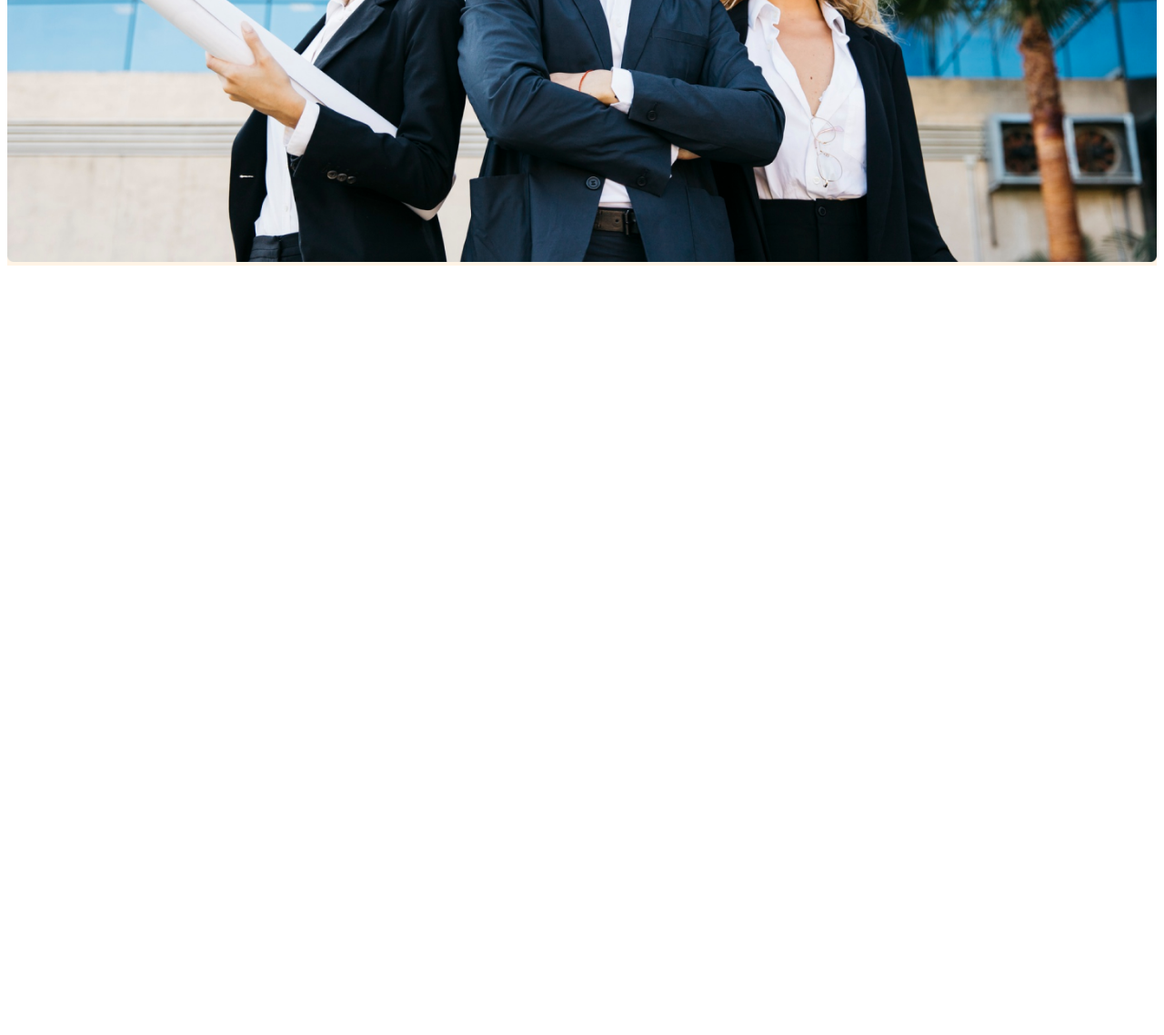
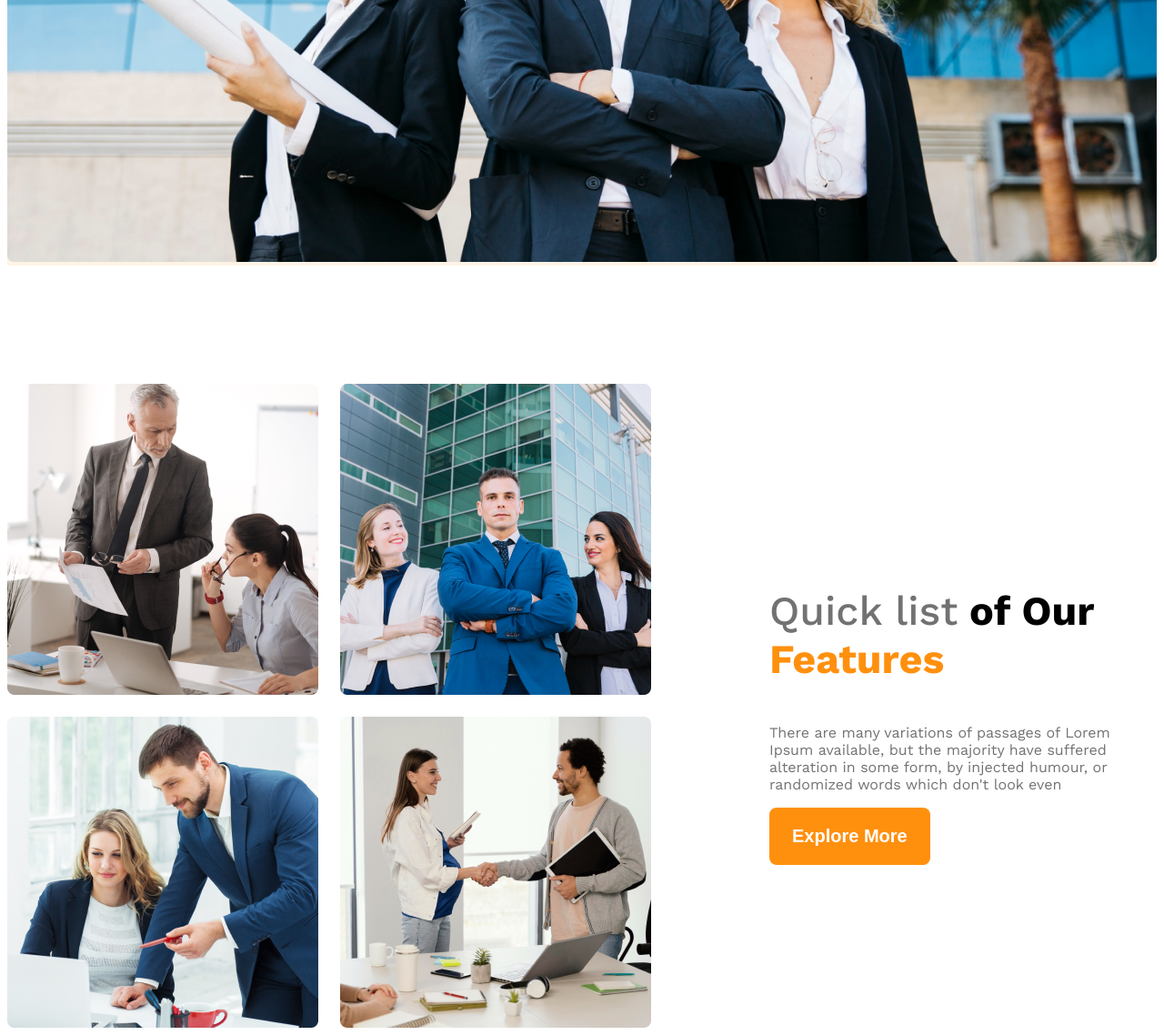
Before and after one commit to dxrahat33/g3-archetect-responsive, a plain HTML site: page index.html in a window 1280 px wide. Shown: the part 898-2036 px from the top of the page at 91% size. Before the commit the page ends 1198 px from the top, so only its background shows below. Drawn offline with nearby package versions, Linux system fonts and the light colour scheme.

Commit message:
Our Feature Section complete. responsive done.

```diff
--- a/index.html
+++ b/index.html
@@ -29,7 +29,23 @@
         </div>
     </header>
     <main>
-
+        <section class="teams d-f">
+            <div class="team-img-container">
+                <img src="images/team1.png" alt="">
+                <img src="images/team2.png" alt="">
+                <img src="images/team3.png" alt="">
+                <img src="images/team4.png" alt="">
+            </div>
+            <div class="our-features">
+                <h3 class="feature-title">
+                    <span id="quick-list" class="dark3">Quick list</span> <span id="of-our">of Our</span> <span id="features" class="color-primary">Features</span>
+                </h3>
+                <p class="feature-description dark3">
+                    There are many variations of passages of Lorem Ipsum available, but the majority have suffered alteration in some form, by injected humour, or randomized words which don't look even
+                </p>
+                <button class="btn-primary">Explore More</button>
+            </div>
+        </section>
     </main>
     <footer>
 
--- a/styles/style.css
+++ b/styles/style.css
@@ -12,6 +12,9 @@
 /* Shared Styles */
 .d-f{
   display: flex;
+}
+.color-primary{
+  color: #ff900e;
 }
 .dark1{
   color: #131313;
@@ -34,6 +37,16 @@
   border-radius: 8px;
   border: none;
 }
+main{
+  max-width: 1440px;
+  margin: 0 auto;
+}
+main > section {
+  margin-top: 130px;
+}
+
+
+
 
 
 
@@ -77,9 +90,47 @@
   width: 100%;
 }
 
+
+/* Teams and Feature Related Styles */
+.teams{
+  align-items: center;
+}
+.team-img-container{
+  display: grid;
+  grid-template-columns: repeat(2, 1fr);
+  gap: 24px;
+}
+.our-features{
+  margin-left: 130px;
+  max-width: 530px;
+}
+.feature-title{
+  font-size: 2.8rem;
+}
+#quick-list{
+  font-weight: 500;
+}
+
+
+
 /* responsive media query */
 @media screen and (max-width: 576px) {
-  .navbar, .nav-links{
+  .navbar,
+  .nav-links,
+  .teams{
     flex-direction: column;
   }
+  .team-img-container{
+    grid-template-columns: repeat(1, 1fr);
+  }
 }
+
+/* medium devices */
+@media screen and (min-width:577px) and (max-width:992px) {
+  .teams{
+    flex-direction: column;
+  }
+  .our-features{
+    margin: 50px auto;
+  }
+}
```
